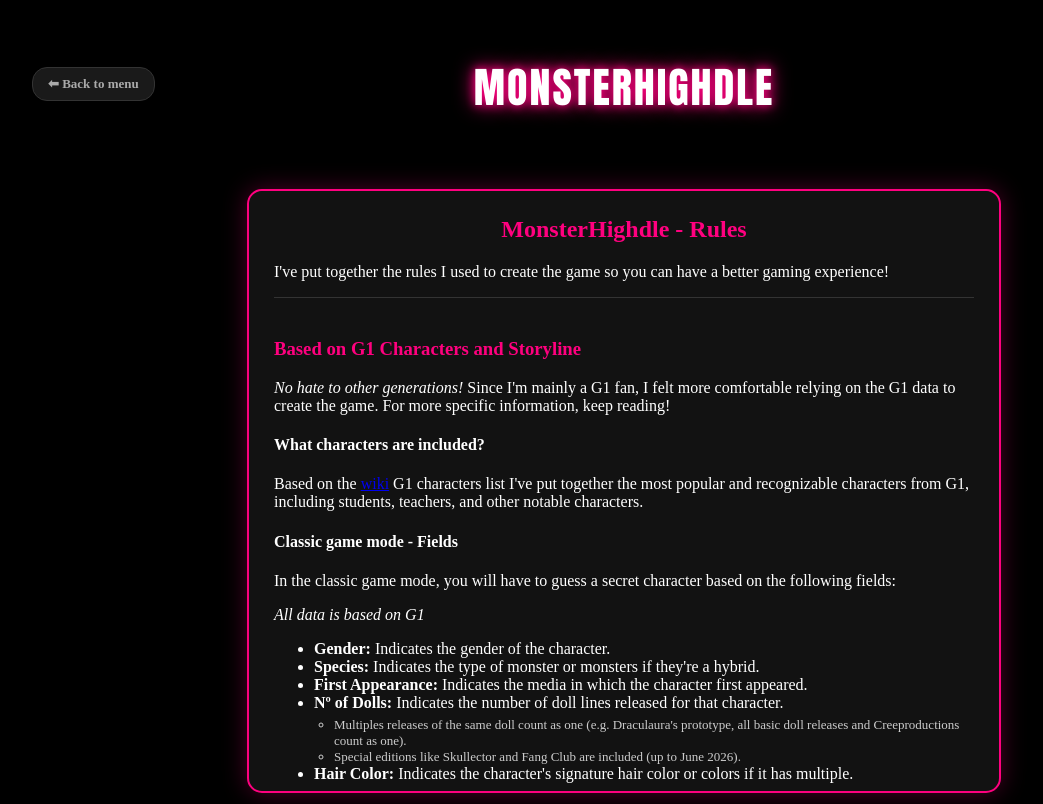
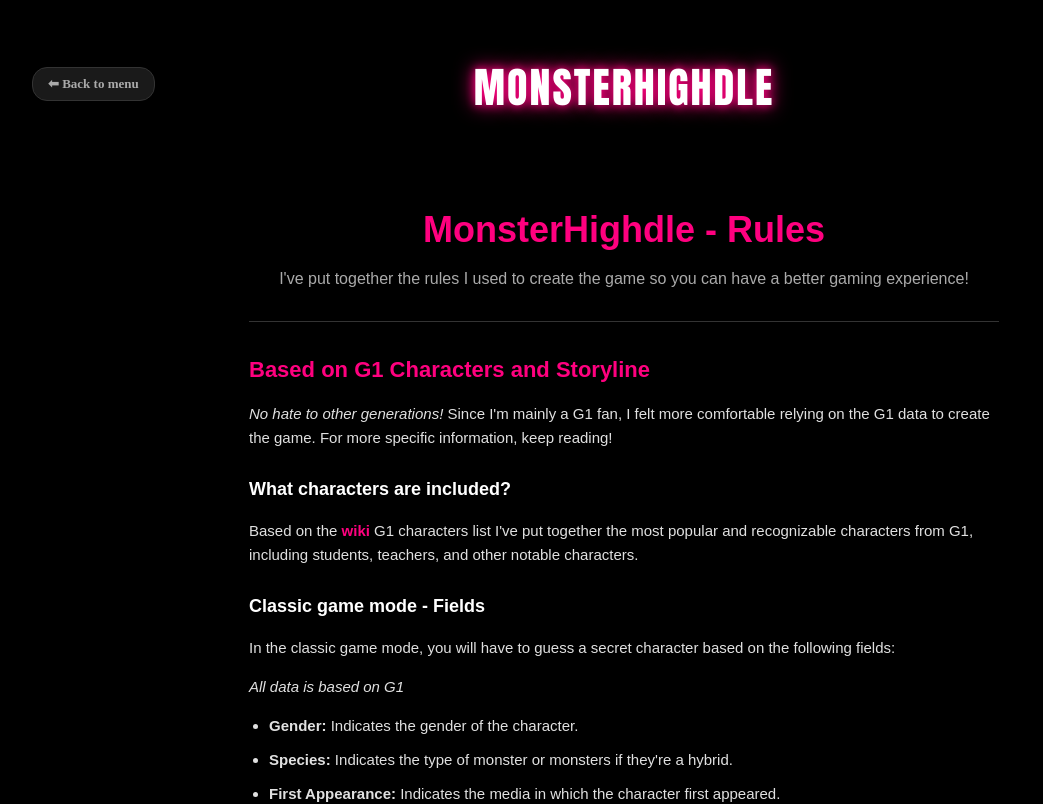
Before and after one commit to Megigi7/MonsterHighdle, a React (Vite) app: page /MonsterHighdle/info in a window 1280 px wide. Shown: the top 804 px of the page, without its empty margins (16-1059 px from the left). Built offline with nearby package versions, Linux system fonts and the light colour scheme.

Commit message:
update info css

```diff
--- a/src/index.css
+++ b/src/index.css
@@ -163,96 +163,102 @@
 
 /* -------------- STYLES - InfoPage -------------- */
 
-/* Contenedor exterior que centra la página con un margen superior elegante */
-.info-page-wrapper {
-  display: flex;
-  align-items: flex-start;
-  justify-content: center;
-  width: 100%;
-  padding: 20px 0;
+/* Contenedor principal centrado y con un ancho óptimo para leer en PC y móvil */
+.info-page-container {
+  max-width: 750px;
+  width: 90%;
+  margin: 0 auto;
+  padding: 40px 0;
+  color: white;
+  font-family: sans-serif; /* O la fuente que uses en tu app */
   box-sizing: border-box;
 }
 
-/* Caja del contenido (antiguo modal-content) */
-.info-container {
-  background-color: #121212;
-  color: white;
-  border-radius: 15px;
-  border: 2px solid #ff007f;
-  width: 90%;
-  max-width: 750px;
-  /* Mantiene la altura máxima controlada para usar tu scroll personalizado */
-  max-height: 75vh;
-  display: flex;
-  flex-direction: column;
-  overflow: hidden;
-  box-shadow: 0 0 25px rgba(255, 0, 127, 0.3);
+/* Título principal de la página con tu rosa Monster High */
+.info-page-title {
+  color: #ff007f;
+  font-size: 36px;
+  text-align: center;
+  margin-top: 0;
+  margin-bottom: 10px;
 }
 
-.info-container h2 {
-  color: #ff007f;
-  margin-top: 0;
+/* Subtítulo introductorio */
+.info-page-subtitle {
+  color: #aaa;
+  font-size: 16px;
   text-align: center;
+  margin-bottom: 25px;
+  line-height: 1.5;
 }
 
-.info-container h3 {
-  color: #ff007f;
-  margin-top: 15px;
+/* Separadores limpios */
+.info-page-divider {
+  border: 0;
+  border-top: 1px solid #333;
+  margin: 30px 0;
 }
 
-.info-container hr {
-  border: 0;
-  border-top: 1px solid #333;
-  margin: 15px 0;
+/* Bloque de contenido general */
+.info-page-content {
+  line-height: 1.6;
+  font-size: 15px;
 }
 
-/* Cabecera de la sección */
-.info-header {
-  padding: 25px 25px 10px 25px;
-  background-color: #121212;
-  border-radius: 15px 15px 0 0;
+.info-page-content h3 {
+  color: #ff007f;
+  font-size: 22px;
+  margin-top: 30px;
+  margin-bottom: 15px;
 }
 
-/* Cuerpo con scroll */
-.info-body {
-  padding: 0 25px 25px 25px;
-  overflow-y: auto;
-  flex-grow: 1;
+.info-page-content h4 {
+  color: #fff;
+  font-size: 18px;
+  margin-top: 25px;
+  margin-bottom: 10px;
 }
 
-/* Estilo para la barra de scroll de Monster High que ya tenías */
-.info-body::-webkit-scrollbar {
-  width: 8px;
-}
-.info-body::-webkit-scrollbar-track {
-  background: #1a1a1a;
-}
-.info-body::-webkit-scrollbar-thumb {
-  background: #ff007f;
-  border-radius: 10px;
-}
-.info-body::-webkit-scrollbar-thumb:hover {
-  background: #ff3399;
+.info-page-content p {
+  color: #e0e0e0;
+  margin-bottom: 15px;
 }
 
-/* Ejemplos de colores (Se mantienen intactos) */
+/* Estilos de las listas */
+.info-page-content ul {
+  padding-left: 20px;
+  margin-bottom: 20px;
+}
+
+.info-page-content li {
+  margin-bottom: 10px;
+  color: #e0e0e0;
+}
+
+/* Enlaces dentro del texto */
+.info-page-content a {
+  color: #ff007f;
+  text-decoration: none;
+  font-weight: bold;
+}
+.info-page-content a:hover {
+  text-decoration: underline;
+}
+
+/* Ejemplos de colores (Se quedan igual porque ya los tenías perfectos) */
 .example-row {
   display: flex;
   align-items: center;
   gap: 15px;
-  margin-bottom: 10px;
+  margin-bottom: 15px;
 }
 .example-box {
   width: 80px;
-  padding: 5px;
+  padding: 6px;
   text-align: center;
   font-weight: bold;
   border-radius: 4px;
   font-size: 12px;
-}
-.text-partial {
-  color: #ffc107;
-  font-weight: bold;
 }
 
 /* -------------- STYLES - ModelResult -------------- */
--- a/src/pages/InfoPage.jsx
+++ b/src/pages/InfoPage.jsx
@@ -2,16 +2,14 @@ import React from 'react';
 
 const InfoPage = () => {
   return (
-    <div className="info-page-wrapper">
-      <div className="info-container">
+    <div className="info-page-container">
 
-        <div className="info-header">
-          <h2>MonsterHighdle - Rules</h2>
-          <p>I've put together the rules I used to create the game so you can have a better gaming experience!</p>
-          <hr />
-        </div>
+      <h2 className="info-page-title">MonsterHighdle - Rules</h2>
+      <p className="info-page-subtitle">I've put together the rules I used to create the game so you can have a better gaming experience!</p>
 
-        <div className="info-body">
+      <hr className="info-page-divider" />
+
+      <div className="info-page-content">
         <h3>Based on G1 Characters and Storyline</h3>
         <p><i>No hate to other generations!</i> Since I'm mainly a G1 fan, I felt more comfortable relying on the G1 data to create the game. For more specific information, keep reading!</p>
 
@@ -46,7 +44,7 @@ const InfoPage = () => {
           <li><strong>Affiliation:</strong> Institution to which the character belongs.</li>
         </ul>
 
-          <hr />
+        <hr className="info-page-divider" />
 
         <h4>Skullette game mode</h4>
         <p>Being shown a Skullette image, you have to guess which character it belongs to.<br/>The image is first shown with a black and white filter which can be deactivated to make the game easier.</p>
@@ -67,14 +65,13 @@ const InfoPage = () => {
         </div>
 
 
-          <p style={{ fontSize: '12px', color: '#888', marginTop: '40px' }}>
+        <p style={{ fontSize: '12px', color: '#888', marginTop: '50px', textAlign: 'center' }}>
           <i>Disclaimer: MonsterHighdle is a free fan-made game made by a fan for fans in which I get no profit from. It's not affiliated with or endorsed by Mattel, Inc. Monster High and all related trademarks are the property of Mattel.</i>
         </p>
 
       </div>
 
     </div>
-    </div>
   );
 };
 
```
Lines whose indentation alone changed are shown as unchanged.
